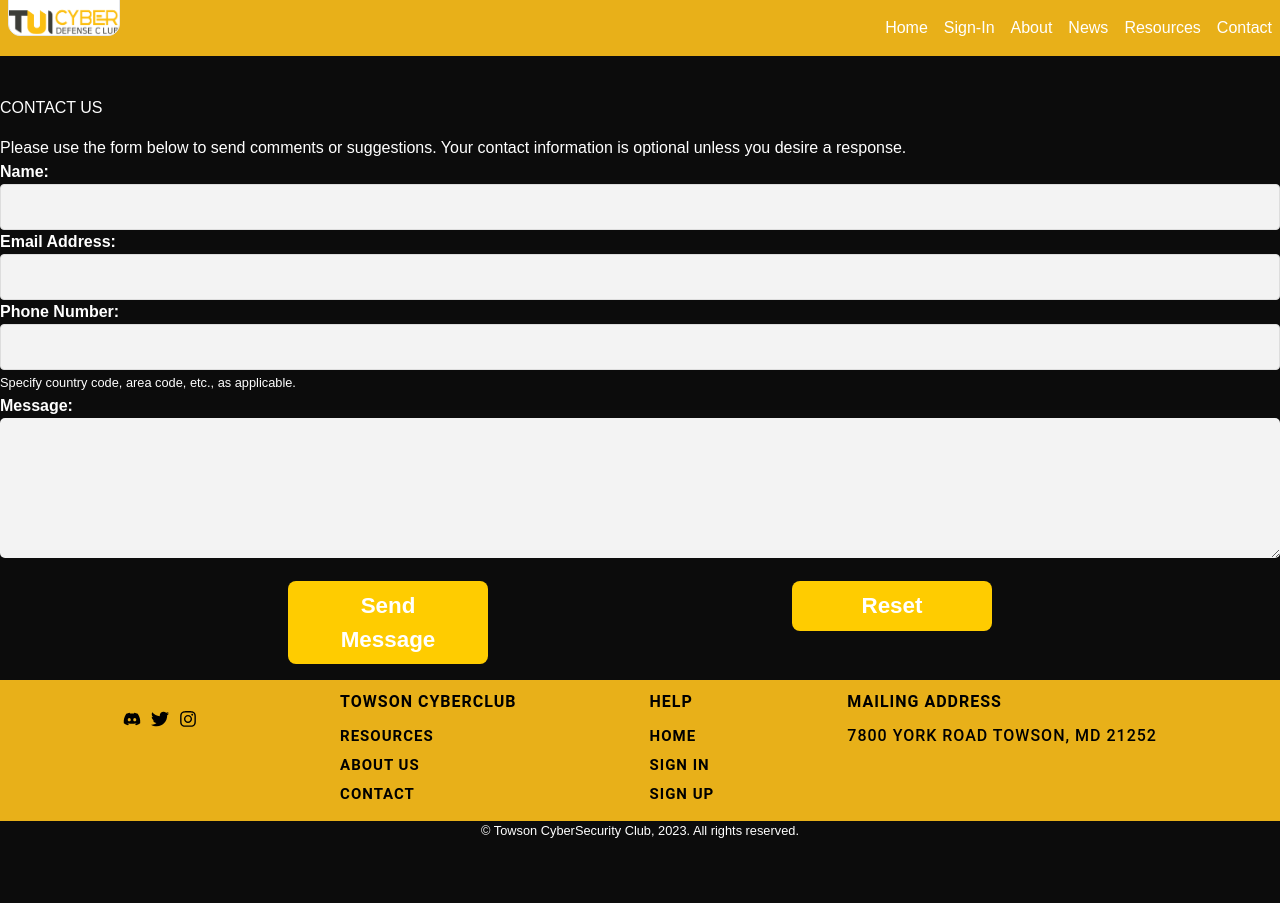
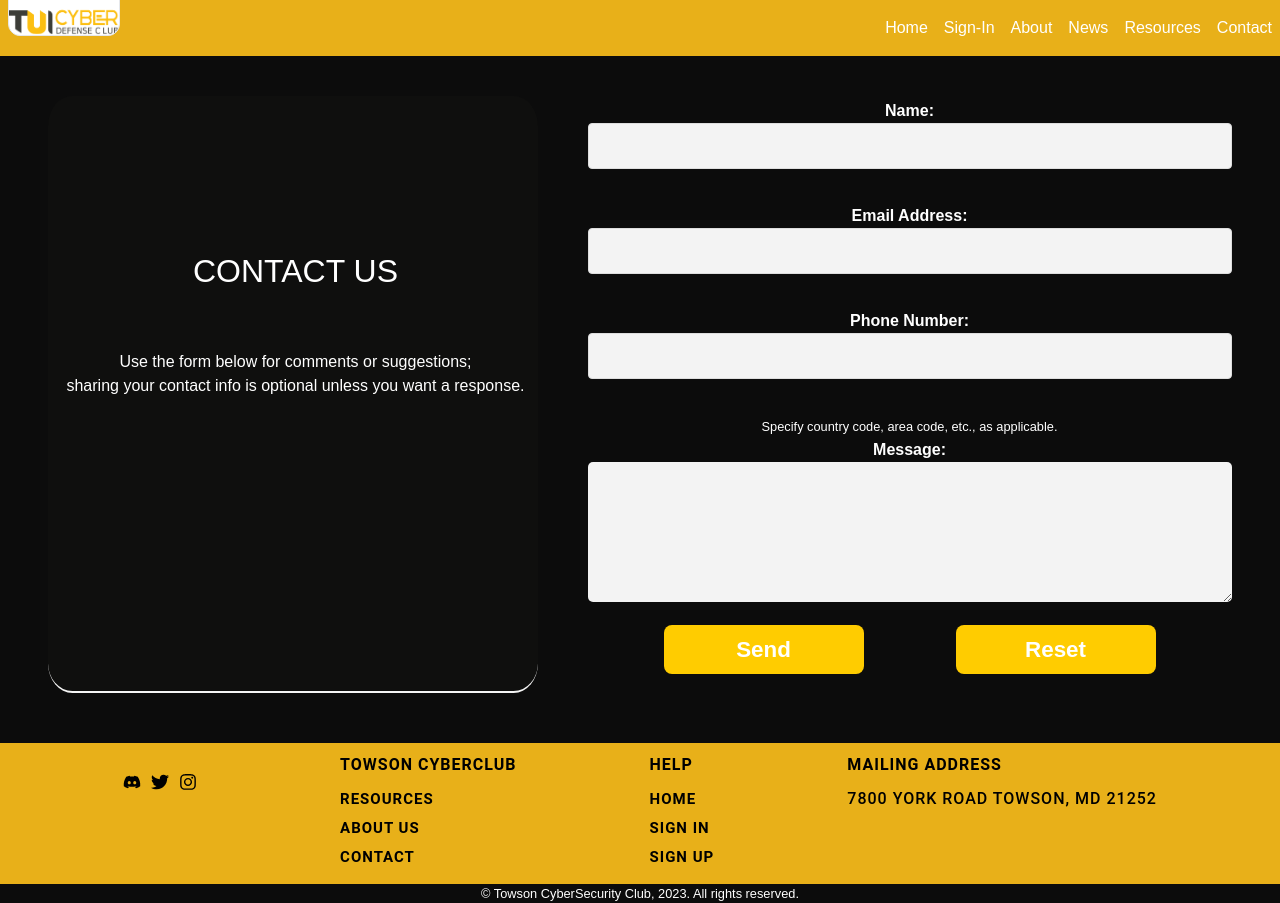
Before and after one commit to Lightmean03/TUCyberClubWebsite, a React (Create React App) app in the folder my-app/: page /contact in a window 1280 px wide. Before the commit the page ends 840 px from the top, so only its background shows below. Built offline with nearby package versions, Linux system fonts and the light colour scheme; what react-admin would draw is missing.

Commit message:
ContactUs new design

```diff
--- a/my-app/src/Components/Contact/Contact.css
+++ b/my-app/src/Components/Contact/Contact.css
@@ -6,6 +6,42 @@
   align-self: center;
   justify-content: center;
   margin: 1rem;
+}
+
+.container {
+  text-align: center;
+  display: flex;
+  justify-content: center;
+  align-items: center;
+
+  margin-bottom: 50px;
+
+}
+
+
+.container-msg{
+  background-color: #10100fd9;
+
+  margin-right: 50px;
+  padding: 151px 13px 293px 18px;
+
+  border-radius: 5%;
+
+  border-bottom: 2px solid whitesmoke;
+  box-sizing: border-box;
+}
+
+.container-msg h3{
+  font-size: 2rem;
+
+
+
+
+}
+
+
+.container-msg p{
+  margin-top: 55px;
 }
 
 .button-container {
@@ -82,6 +118,8 @@ textarea {
   border: 1px solid #ddd;
   border-radius: 4px;
   transition: border-color 0.3s ease;
+
+  margin-bottom: 35px;
 }
 
 input[type="text"]:focus,
--- a/my-app/src/Components/Contact/Contact.js
+++ b/my-app/src/Components/Contact/Contact.js
@@ -80,10 +80,14 @@ const Contact = () => {
 
   return (
     <div className="container">
+      <div className='container-msg'>
       <h3 className="mb-4">CONTACT US</h3>
       <p>
-        Please use the form below to send comments or suggestions. Your contact information is optional unless you desire a response.
+
+        Use the form below for comments or suggestions; <br />sharing your contact info is optional unless you want a response.
       </p>
+      </div>
+
       <form
         noValidate
         onSubmit={handleSubmit}
@@ -157,7 +161,7 @@ const Contact = () => {
         <div className="button-container">
           <div className="submit">
             <button className="btn-submit" type="submit">
-              Send Message
+              Send
             </button>
           </div>
           <div className="reset">
```
Also changed, not shown: 1 other file (tests, documents, lock files or other folders).
